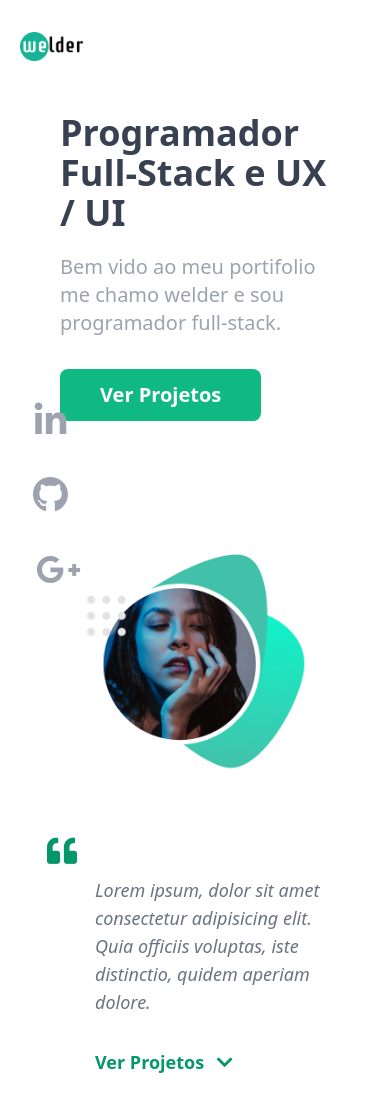
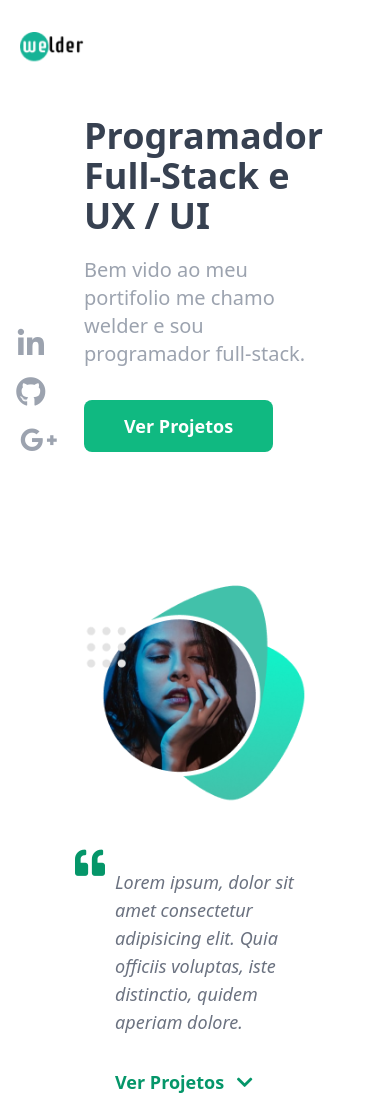
Before and after one commit to WelderMileu/port-html, a plain HTML site: page index.html in a window 390 px wide. Shown: the top 1100 px of the page. Drawn offline with nearby package versions, Linux system fonts and the light colour scheme.

Commit message:
arrumando a parte resposiva mobile

```diff
--- a/index.html
+++ b/index.html
@@ -11,7 +11,7 @@
 	</head>
 	<body>
 
-		<nav class="py-8 sm:py-10 px-5 sm:px-24 flex flex-row justify-between items-center">
+		<nav class="py-8 sm:py-10 px-5 sm:px-24 fixed flex flex-row justify-between items-center w-full top-0 z-10">
 			<!-- logo -->
 			<img src="images/logo.png" alt="logo" class="w-16 sm:w-20">
 
@@ -27,8 +27,8 @@
 		</nav>
 
 		<!-- header -->
-		<section class="mx-10 sm:mx-32">
-			<div class="mt-0 sm:mt-16">
+		<section class="mx-16 sm:mx-32">
+			<div class="mt-24 sm:mt-36">
 				<div class="flex flex-col p-5 sm:p-0">
 					<div class="max-w-sm">
 						<header>
@@ -39,28 +39,25 @@
 					</div>
 
 					<div class="mt-0 sm:mt-8 max-w-sm">
-						<p class="mt-5 text-xl w-lg sm:w-80 font-normal text-gray-400">
-							Bem vido ao meu portifolio me chamo welder e sou programador full-stack.
-						</p>
-						<button class="mt-8 bg-green-500 text-white rounded-lg py-3 px-10 text-xl font-semibold">
-							Ver Projetos
-						</button>
+						<div class="mt-5">
+							<p class="text-xl w-lg sm:w-80 font-normal text-gray-400">
+								Bem vido ao meu portifolio me chamo welder e sou programador full-stack.
+							</p>
+							<button class="mt-8 bg-green-500 text-white rounded-lg py-3 px-10 text-lg md:text-xl font-semibold">
+								Ver Projetos
+							</button>
+						</div>
+
 					</div>
 				</div>
 
 				<!-- redes sociais -->
-				<div class="fixed top-96 left-5">
-					<ul class="flex flex-col items-center h-56 justify-around items-center">
-						<li>
-							<i class="fab fa-linkedin-in text-gray-400 text-4xl"></i>
-						</li>
-						<li>
-							<i class="fab fa-github text-gray-400 text-4xl"></i>
-						</li>
-						<li>
-							<i class="fab fa-google-plus-g text-gray-400 text-4xl pl-4"></i>
-						</li>
-					</ul>
+				<div class="fixed top-80 left-1 md:left-5 z-10">
+					<div class="flex flex-col items-center h-36 md:h-56 justify-around items-center">
+						<i class="fab fa-linkedin-in text-gray-400 text-3xl md:text-4xl"></i>
+						<i class="fab fa-github text-gray-400 text-3xl md:text-4xl"></i>
+						<i class="fab fa-google-plus-g text-gray-400 text-3xl md:text-4xl pl-4"></i>
+					</div>
 				</div>
 			</div>
 
@@ -78,17 +75,17 @@
 				<img src="images/avatar.png" alt="avatar" class="w-56 sm:w-80">
 				<div class="mt-16 sm:mt-0 ml-10 sm:ml-24 max-w-xs sm:max-w-sm">
 					<!-- conteudo -->
-					<div class="p-10 sm:p-0 relative">
-						<div class="absolute -top-0 sm:-top-4 -left-2 sm:-left-12">
+					<div class="pt-0 md:pt-10 p-10 sm:p-0 relative">
+						<div class="absolute -top-5 sm:-top-0 left-5 sm:-left-12">
 							<i class="fas fa-quote-left text-3xl text-green-600"></i>
 						</div>
 						<div>
-							<p class="text-gray-500 text-lg sm:text-xl font-thin italic">
+							<p class="text-gray-500 text-lg sm:text-xl font-thin italic px-5 md:px-0">
 								Lorem ipsum, dolor sit amet consectetur adipisicing elit. Quia officiis voluptas, iste distinctio, quidem aperiam dolore.
 							</p>
 						</div>
 
-						<div class="pt-8">
+						<div class="pt-8 px-5 md:px-0">
 							<a href="#" class="text-green-600 font-semibold text-lg sm:text-xl">
 								Ver Projetos
 								<i class="fas fa-chevron-down pl-2"></i>
@@ -101,7 +98,7 @@
 
 		<!-- soft-skills -->
 		<section class="mt-20 sm:mt-36">
-				<div class="flex mx-8 sm:mx-20">
+				<div class="flex mx-5 sm:mx-20">
 					<div class="py-16 p-10 border border-gray-300 rounded-lg">
 						<ul>
 							<li class="flex flex-row items-center py-3">
```
